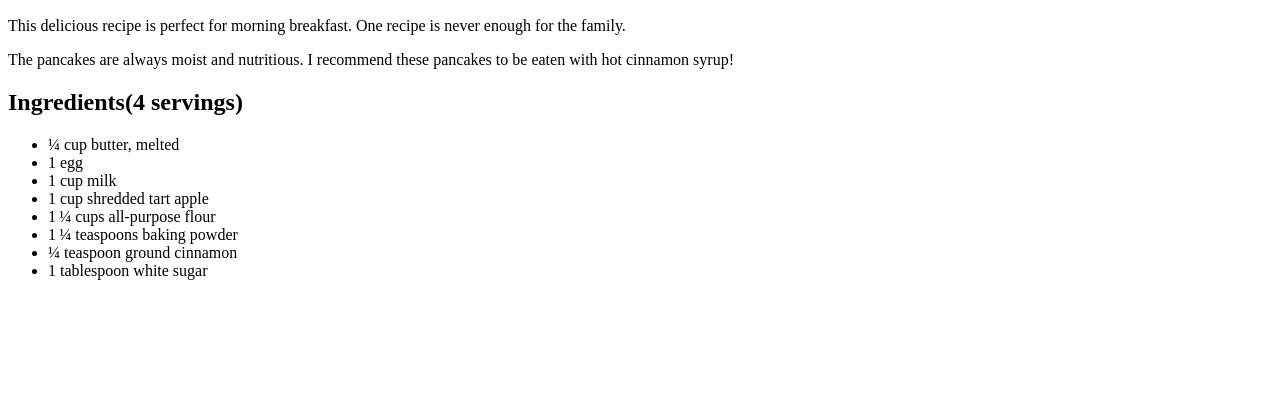
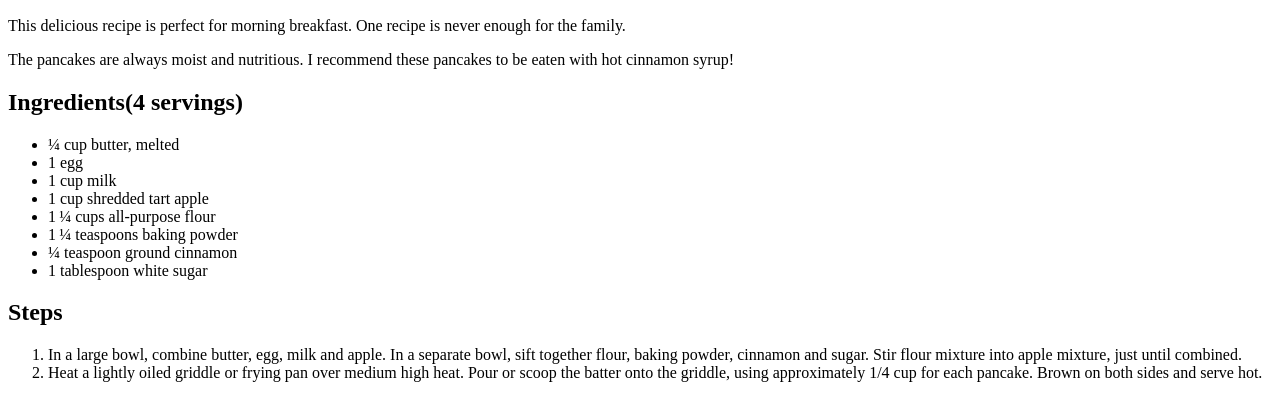
Before and after one commit to satendradchowdhary/odin-recipes, a plain HTML site: page recipes/apple-pancake.html in a window 1280 px wide. Shown: the part 434-832 px from the top of the page. Before the commit the page ends 800 px from the top, so only its background shows below. Drawn offline with Linux system fonts and the light colour scheme.

Commit message:
<h2> along <ol> describing cooking steps of the recipe

```diff
--- a/recipes/apple-pancake.html
+++ b/recipes/apple-pancake.html
@@ -34,5 +34,19 @@
       <li>¼ teaspoon ground cinnamon</li>
       <li>1 tablespoon white sugar</li>
     </ul>
+
+    <h2>Steps</h2>
+    <ol>
+      <li>
+        In a large bowl, combine butter, egg, milk and apple. In a separate
+        bowl, sift together flour, baking powder, cinnamon and sugar. Stir flour
+        mixture into apple mixture, just until combined.
+      </li>
+      <li>
+        Heat a lightly oiled griddle or frying pan over medium high heat. Pour
+        or scoop the batter onto the griddle, using approximately 1/4 cup for
+        each pancake. Brown on both sides and serve hot.
+      </li>
+    </ol>
   </body>
 </html>
```
